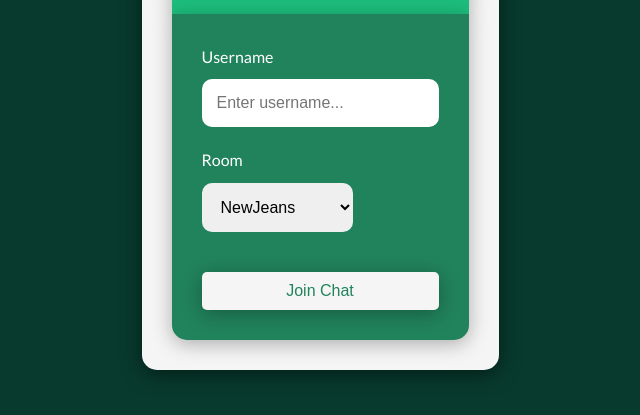
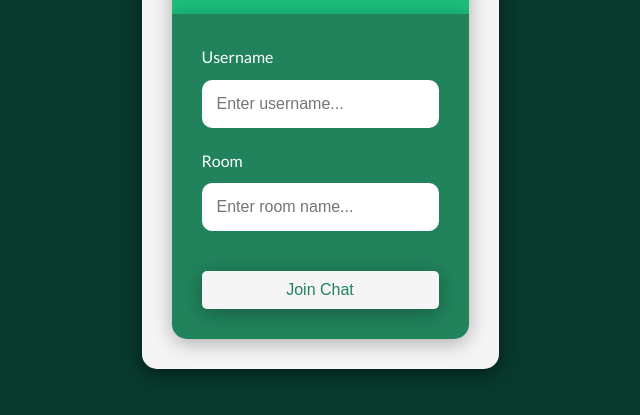
Before and after one commit to ramitbratabiswas/socketchat.io, a website: page public/index.html in a window 1280 px wide. Shown: the part 279-694 px from the top of the page, without its empty margins (320-960 px from the left). Drawn offline with Linux system fonts and the light colour scheme.

Commit message:
changed room name dropdown to form

```diff
--- a/public/index.html
+++ b/public/index.html
@@ -32,15 +32,13 @@
 					</div>
 					<div class="form-control">
 						<label for="room">Room</label>
-						<select name="room" id="room">
-							<option value="NewJeans">NewJeans</option>
-							<option value="TWICE">TWICE</option>
-							<option value="Red Velvet">Red Velvet</option>
-							<option value="Dreamcatcher">Dreamcatcher</option>
-							<option value="WJSN">WJSN</option>
-							<option value="IZ*ONE">IZ*ONE</option>
-              <option value="GFRIEND">GFRIEND</option>
-						</select>
+						<input
+							type="text"
+							name="room"
+							id="room"
+							placeholder="Enter room name..."
+							required
+						/>
 					</div>
 					<button type="submit" class="btn">Join Chat</button>
 				</form>
--- a/server.js
+++ b/server.js
@@ -1,6 +1,6 @@
 import express from 'express';
 import dotenv from 'dotenv';
-import path, { format } from "path";
+import path from "path";
 import http from "http";
 import * as socketio from "socket.io";
 import { formatMessage } from './utils/messages.js';
@@ -37,7 +37,7 @@ io.on('connection', socket => {
 
     if (user) {
       io.emit('message', formatMessage(bot, `a kitten, ${user.username}, has left`));
-      io.emit('roomUsers', { room: user.room, users: getRoomUsers(user.room) });
+      io.emit('roomUsers', { room: user.room, users: listAfterUserLeave(socket.id) });
     }
 
   });
```
Also changed, not shown: public/chat.html (+2 -2 lines), utils/users.js (+3 -5 lines).
